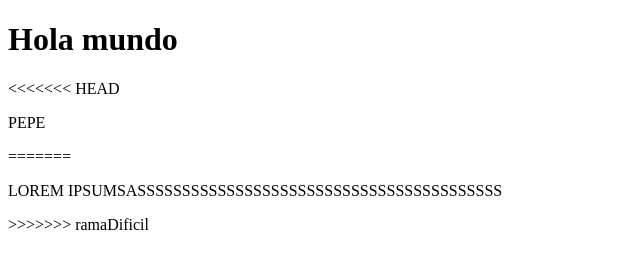
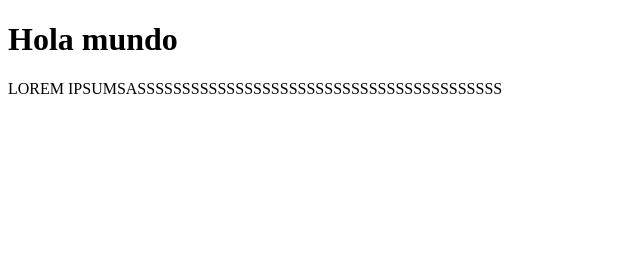
Before and after one commit to FMOL107/git-prueba, a plain HTML site: page index.html in a window 1280 px wide. Shown: the whole page, without its empty margins (0-640 px from the left). Drawn offline with Linux system fonts and the light colour scheme.

Commit message:
conflictos resueltos

```diff
--- a/index.html
+++ b/index.html
@@ -8,10 +8,6 @@
 </head>
 <body>
     <h1>Hola mundo</h1>
-<<<<<<< HEAD
-    <p>PEPE</p>
-=======
     <p>LOREM IPSUMSASSSSSSSSSSSSSSSSSSSSSSSSSSSSSSSSSSSSSSSSS</p>
->>>>>>> ramaDificil
 </body>
 </html>
```
